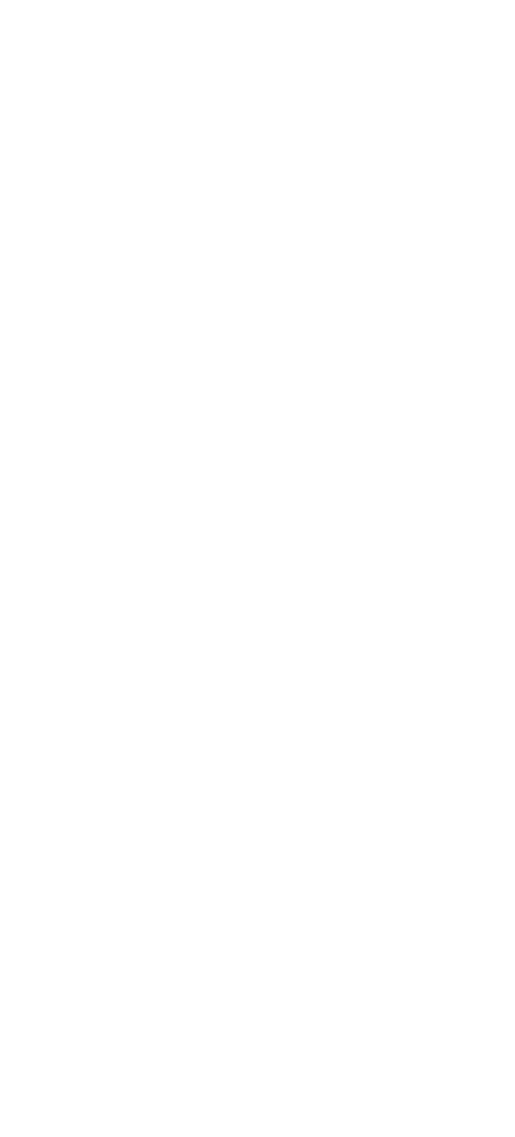
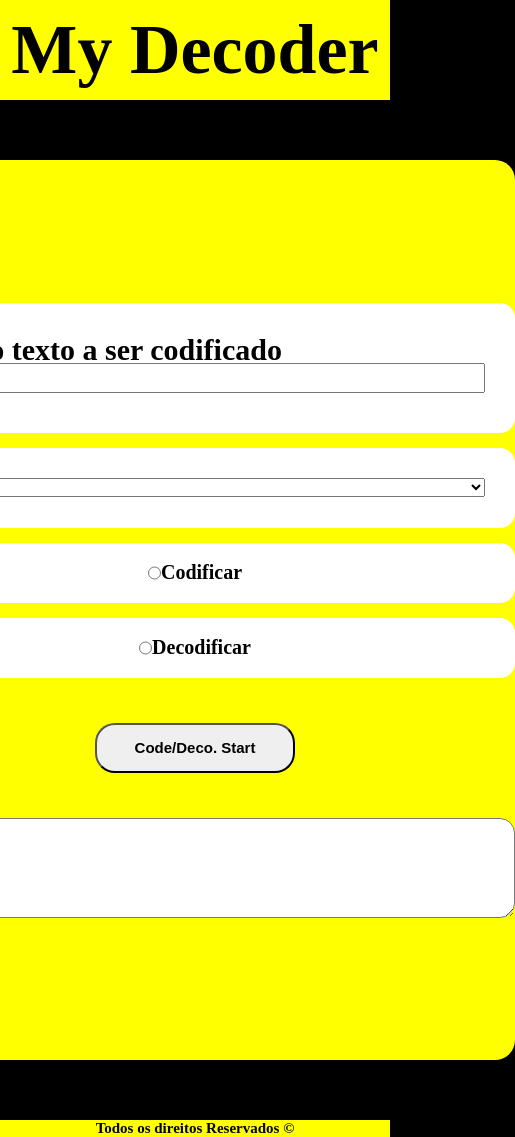
Before and after one commit to FilpeRibeiro/M2Project, a plain HTML site: page index.html in a window 390 px wide. Shown: the whole page, 515 px wide, since content can reach past the window. Before the commit the page ends 844 px from the top, so only its background shows below. Drawn offline with Linux system fonts and the light colour scheme.

Commit message:
css e html completo

```diff
--- a/index.html
+++ b/index.html
@@ -5,9 +5,41 @@
     <meta http-equiv="X-UA-Compatible" content="IE=edge">
     <meta name="viewport" content="width=device-width, initial-scale=1.0">
     <link rel="stylesheet" href="./style.css">
+    <link rel="stylesheet" href="./stylemedia.css">
     <title>Codex</title>
 </head>
 <body>
+    <header>
+        <h1> My Decoder</h1>
+    </header>
+    <main>
+        <div class="principal">
+            <form>
+                <div class="texto">
+                    <label for="mensagem"> Insira o texto a ser codificado</label>
+                    <input type="text" id="mensagem">
+                </div>
+                <div class="codigo">
+                    <select>
+                        <option>Cifra de Cesar</option>
+                        <option>Base64</option>
+                    </select>
+                </div>
+                <div class="opcaocodigo">
+                    <label for="codificar"><input type="radio" name="escolha" id="codificar">Codificar</label>
+                    <label for="decodificar"><input type="radio" name="escolha" id="decodificar"> Decodificar</label>
+                </div>
+                <button>Code/Deco. Start</button>
+                <div class="mensagemdecodificada">
+                    <textarea cols="30" rows="5"></textarea>
+                </div>
+            </form>
+        </div>
+    </main>
+    <footer>
+        <p> Todos os direitos Reservados &#169;</p>
+    </footer>
+
     <script src="./script.js"></script>
 </body>
 </html>
--- a/style.css
+++ b/style.css
@@ -0,0 +1,113 @@
+*{
+    margin: 0%;
+    padding: 0%;
+    box-sizing: border-box;
+}
+body{
+    width: 100%;
+    height: 100%;
+    display: flex;
+    flex-direction: column;
+    align-items: center;
+    justify-content: center;
+    background-color: black;
+
+}
+header{
+    display: flex;
+    width: 100%;
+    height: min-content;
+    align-items: center;
+    justify-content: center;
+    font-size: 50px;
+    background-color: yellow;
+    padding: 10px 0;
+}
+main{
+    display: flex;
+    justify-content: center;
+    align-items: center;
+    width: 100%;
+    height: max-content;
+}
+.principal{
+    display: flex;
+    align-items: center;
+    justify-content: center;
+    width: 900px;
+    height: 900px;
+    background-color: yellow;
+    margin:60px 0;
+    border-radius: 20px;
+}
+.texto{
+    display: flex;
+    flex-direction: column;
+    margin: 30px 0;
+    height: 130px;
+    background-color: white;
+    box-sizing: border-box;
+    border-radius: 15px;
+    padding: 30px;
+    margin: 15px 0;
+}
+.texto label, input{
+    font-size: 30px;
+    font-weight: bold;
+    height:30px ;
+}
+.codigo {
+    display: flex;
+    flex-direction: column;
+    margin: 30px 0;
+    height: 80px;
+    background-color: white;
+    box-sizing: border-box;
+    border-radius: 15px;
+    padding: 30px;
+    margin: 15px 0;
+}
+.opcaocodigo label{
+    display: flex;
+    margin: 30px 0;
+    height: 60px;
+    background-color: white;
+    box-sizing: border-box;
+    border-radius: 15px;
+    padding: 30px;
+    margin: 15px 0;
+    justify-content: center;
+    align-items: center;
+    font-size: 20px;
+    font-weight: bold;
+}
+form button{
+    width: 200px;
+    height: 50px;
+    font-weight: bold;
+    font-size: 15px;
+    border-radius: 20px;
+    margin: 30px 220px;
+}
+.mensagemdecodificada textarea{
+    display: flex;
+    flex-direction: column;
+    margin: 30px 0;
+    width: 640px;
+    height: 100px;
+    background-color: white;
+    box-sizing: border-box;
+    border-radius: 15px;
+    padding: 30px;
+    margin: 15px 0;
+}
+footer{
+    width: 100%;
+    height: min-content;
+    background-color: yellow;
+    display: flex;
+    align-items: center;
+    justify-content: center;
+    font-weight: bold;
+    font-size: 15px;
+}
--- /dev/null
+++ b/stylemedia.css
@@ -0,0 +1,89 @@
+@media(max-width:1440px){
+    html{
+        width: 100%;
+        height: 100%;
+    }
+    body{
+        width: 100%;
+        height: fit-content;
+    }
+    header{
+        width: 100%;
+        height: fit-content;
+        font-size: 35px;
+    }
+    main{
+        width: 100%;
+        height: fit-content;
+    }
+}
+@media(max-width:1024px){
+    html{
+        width: 100%;
+        height: 100%;
+    }
+    body{
+        width: 100%;
+        height: fit-content;
+    }
+    header{
+        width: 100%;
+        height: fit-content;
+        font-size: 35px;
+    }
+    main{
+        width: 100%;
+        height: fit-content;
+    }
+    form{
+        width: auto;
+        height: fit-content;
+    }
+}
+@media(max-width:770px){
+    html{
+        width: 100%;
+        height: 100%;
+    }
+    body{
+        width: 100%;
+        height: fit-content;
+    }
+    header{
+        width: 100%;
+        height: fit-content;
+        font-size: 35px;
+    }
+    main{
+        width: 100%;
+        height: fit-content;
+    }
+    form{
+        width: auto;
+        height: min-content;
+    }
+
+}
+@media(max-width:430px){
+    html{
+        width: 100%;
+        height: 100%;
+    }
+    body{
+        width: 100%;
+        height: fit-content;
+    }
+    header{
+        width: 100%;
+        height: fit-content;
+        font-size: 35px;
+    }
+    main{
+        width: 100%;
+        height: fit-content;
+    }
+    form{
+        width: auto;
+        height: min-content;
+    }
+}
```
